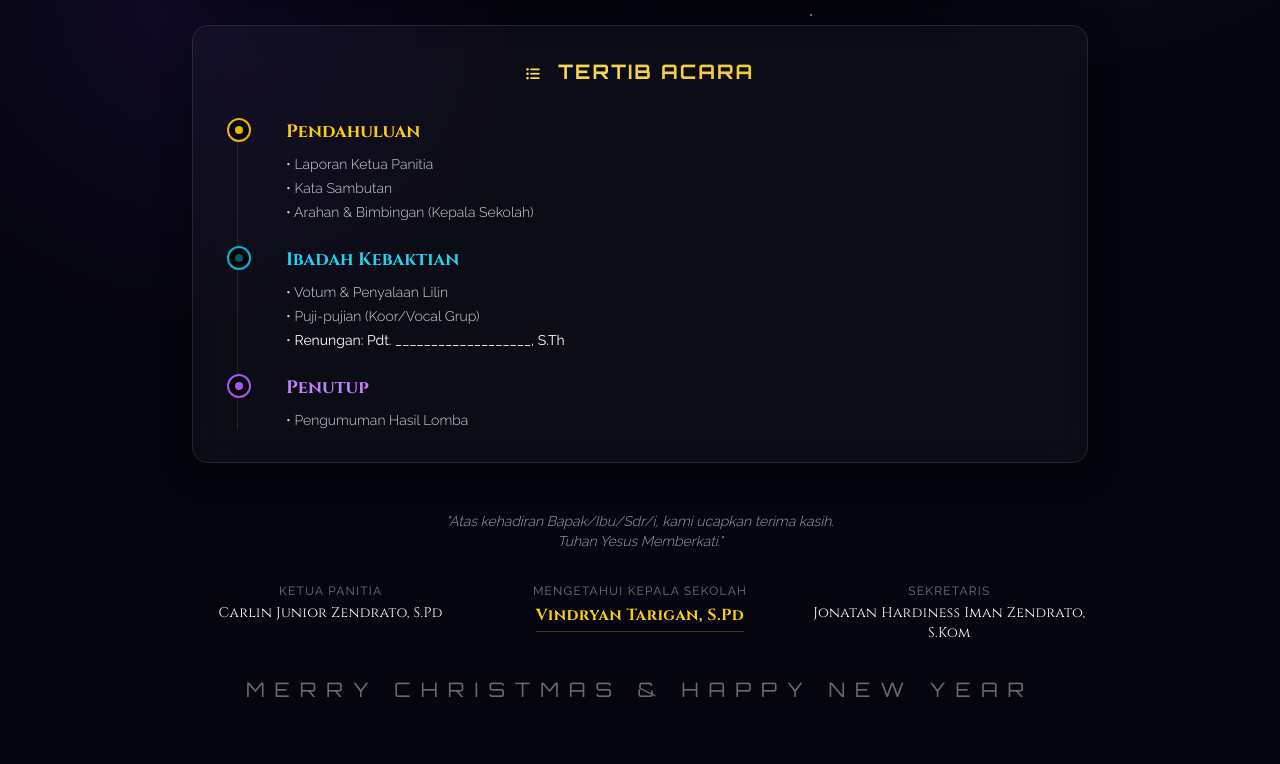
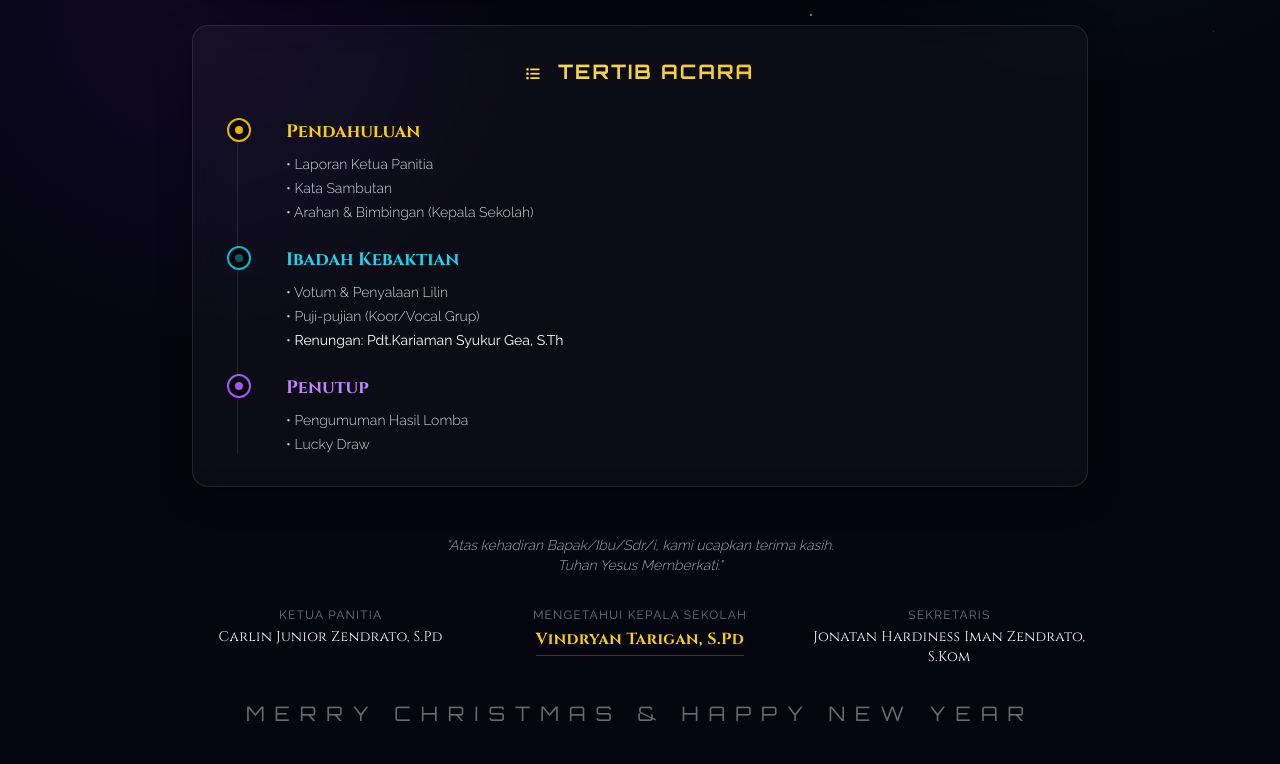
Before and after one commit to SMKN1GSTALOOA/UNDANGAN-NATAL-2025, a plain HTML site: page index.html in a window 1280 px wide. Shown: the part 762-1526 px from the top of the page. Drawn offline with nearby package versions, Linux system fonts and the light colour scheme.

Commit message:
Update index.html

```diff
--- a/index.html
+++ b/index.html
@@ -254,7 +254,7 @@
                     <ul class="text-sm text-gray-300 mt-2 space-y-1 font-light">
                         <li>• Votum & Penyalaan Lilin</li>
                         <li>• Puji-pujian (Koor/Vocal Grup)</li>
-                        <li>• <span class="text-white font-medium">Renungan: Pdt. ___________________, S.Th</span></li>
+                        <li>• <span class="text-white font-medium">Renungan: Pdt.Kariaman Syukur Gea, S.Th</span></li>
                     </ul>
                 </div>
 
@@ -265,6 +265,7 @@
                     <h4 class="text-purple-400 font-bold font-luxury text-lg">Penutup</h4>
                     <ul class="text-sm text-gray-300 mt-2 space-y-1 font-light">
                         <li>• Pengumuman Hasil Lomba</li>
+                        <li>• Lucky Draw</li>
                     </ul>
                 </div>
             </div>
```
